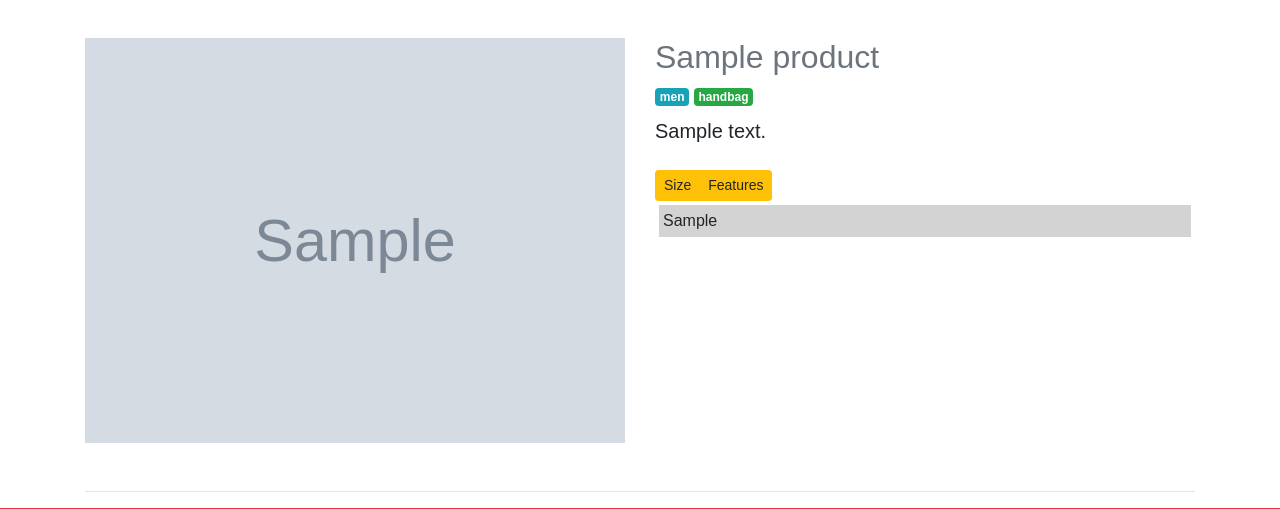
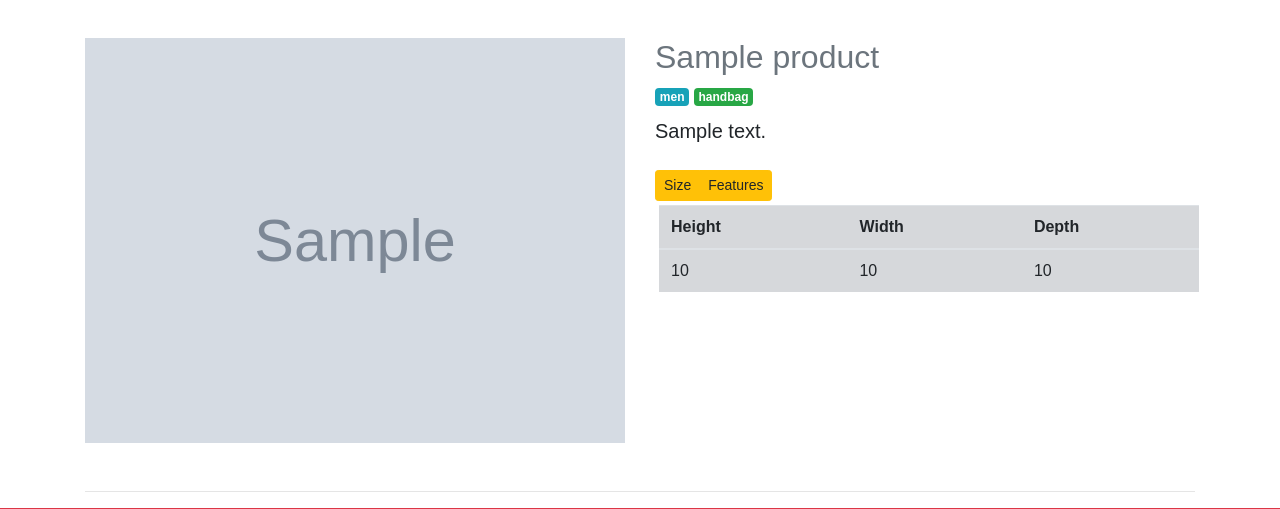
Before and after one commit to Rahimz/gineau, a Django app: page /1/ in a window 1280 px wide, after a click on "Size". Shown: the part 58-567 px from the top of the page. Run offline with Django 3.2, Linux system fonts and the light colour scheme; tables that the repository leaves empty hold one stand-in row (values such as "Sample post"); grey boxes marked "Sample" are stand-in pictures; some libraries are stand-ins or nearby versions.

Commit message:
size table for product detail edited

```diff
--- a/products/models.py
+++ b/products/models.py
@@ -25,6 +25,15 @@ class Product(models.Model):
 									choices=GROUP_CHOICES,
 									default='handbag')
 	productSize = models.CharField(max_length=250)
+	productSizeH = models.IntegerField(null=True,
+									   blank=True,
+									   verbose_name='Height')
+	productSizeW = models.IntegerField(null=True,
+									   blank=True,
+									   verbose_name='Width')
+	productSizeD = models.IntegerField(null=True,
+									   blank=True,
+									   verbose_name='Depth')
 	productDescript = models.TextField()
 	productImage = models.FileField(null=True, blank=True)
 	imageAlt = models.CharField(max_length=250,
--- a/products/templates/products/detail.html
+++ b/products/templates/products/detail.html
@@ -52,9 +52,23 @@
 
       </div>
       <div id="size" class="collapse">
-        <p class="lightgray p-1 m-1">
-          {{ product.productSize }}
-        </p>
+        <table class="table p-1 m-1" >
+          <thead>
+            <tr class="table-secondary">
+              <th>Height</th>
+              <th>Width</th>
+              <th>Depth</th>
+            </tr>
+          </thead>
+          <tbody>
+            <tr class="table-secondary">
+              <td>{{ product.productSizeH }}</td>
+              <td>{{ product.productSizeW }}</td>
+              <td>{{ product.productSizeD }}</td>
+            </tr>
+          </tbody>
+
+        </table>
       </div>
 
       <div id="features" class="collapse">
```
